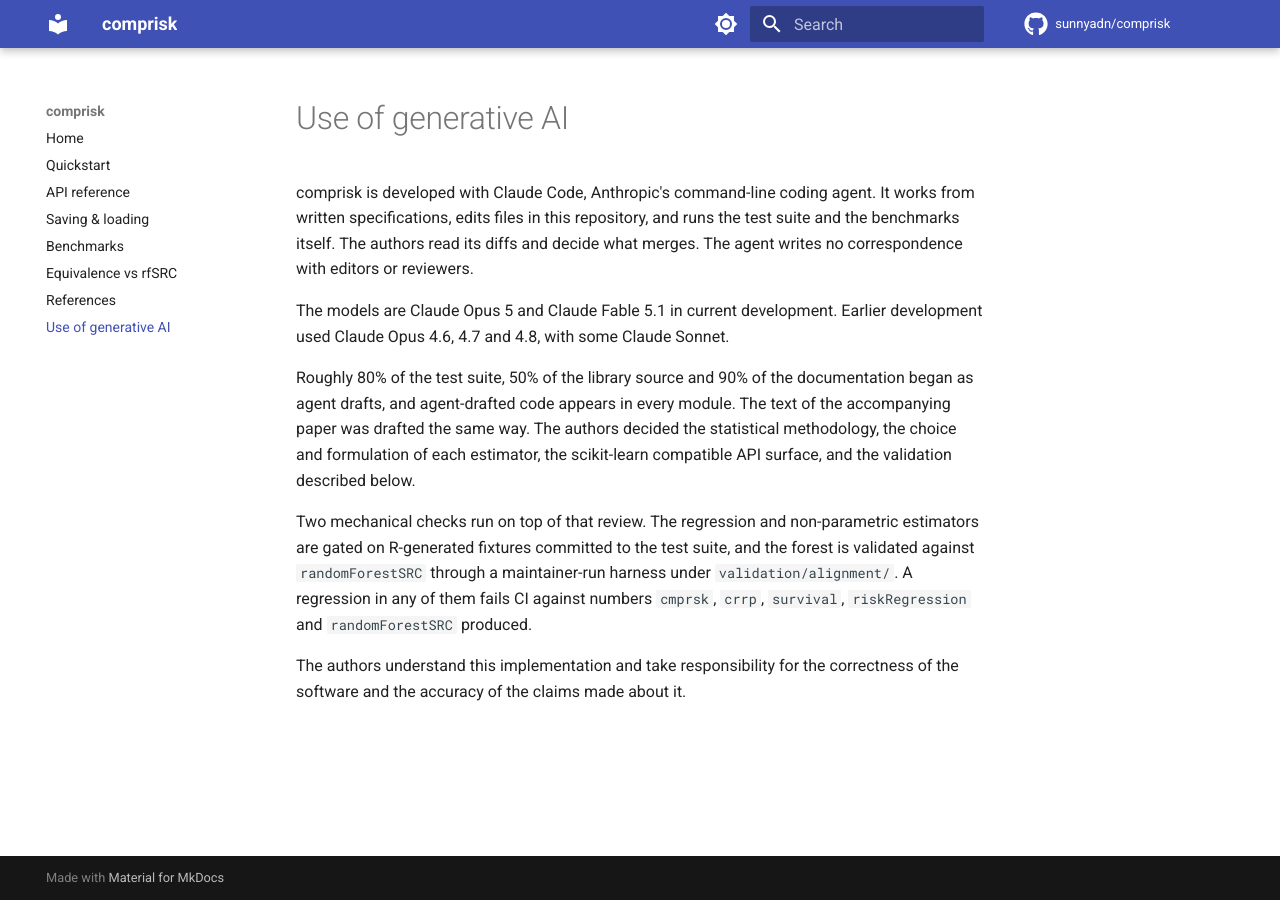
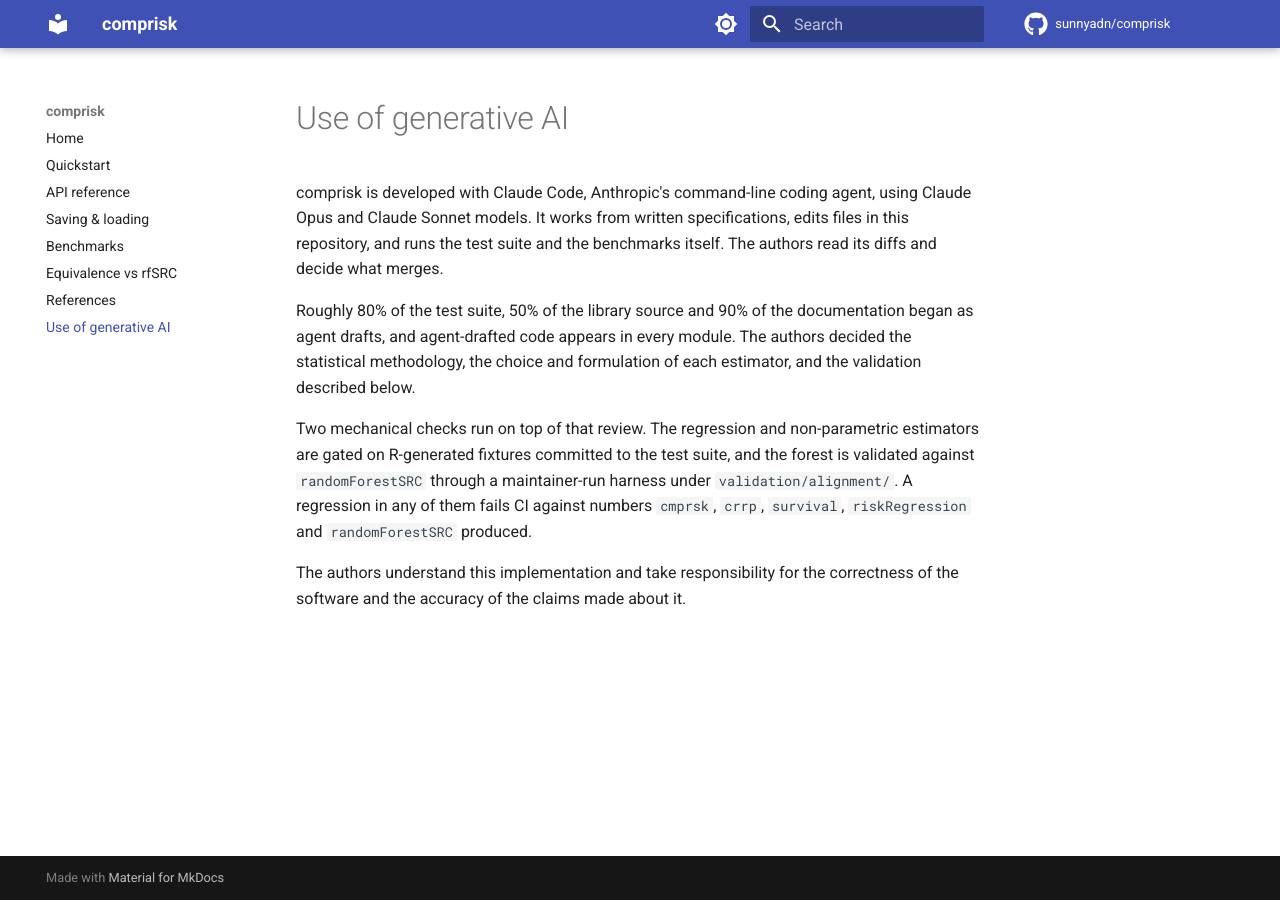
Before and after one commit to sunnyadn/comprisk, an MkDocs documentation site: the page built from docs/generative-ai.md, in a window 1280 px wide. Built offline with MkDocs 1.6.1 and Material for MkDocs 9.7.7, drawn with Linux system fonts in a browser that asks for light colours; comment, search, counter and statistics services are not loaded.

Commit message:
docs: trim AI disclosure to what the policy asks for

```diff
--- a/docs/generative-ai.md
+++ b/docs/generative-ai.md
@@ -1,19 +1,14 @@
 # Use of generative AI
 
-comprisk is developed with Claude Code, Anthropic's command-line coding agent.
-It works from written specifications, edits files in this repository, and runs
-the test suite and the benchmarks itself. The authors read its diffs and decide
-what merges. The agent writes no correspondence with editors or reviewers.
-
-The models are Claude Opus 5 and Claude Fable 5.1 in current development.
-Earlier development used Claude Opus 4.6, 4.7 and 4.8, with some Claude Sonnet.
+comprisk is developed with Claude Code, Anthropic's command-line coding agent,
+using Claude Opus and Claude Sonnet models. It works from written
+specifications, edits files in this repository, and runs the test suite and the
+benchmarks itself. The authors read its diffs and decide what merges.
 
 Roughly 80% of the test suite, 50% of the library source and 90% of the
 documentation began as agent drafts, and agent-drafted code appears in every
-module. The text of the accompanying paper was drafted the same way. The authors
-decided the statistical methodology, the choice and formulation of each
-estimator, the scikit-learn compatible API surface, and the validation
-described below.
+module. The authors decided the statistical methodology, the choice and
+formulation of each estimator, and the validation described below.
 
 Two mechanical checks run on top of that review. The regression and
 non-parametric estimators are gated on R-generated fixtures committed to the
```
Also changed, not shown: README.md (+2 -3 lines).
